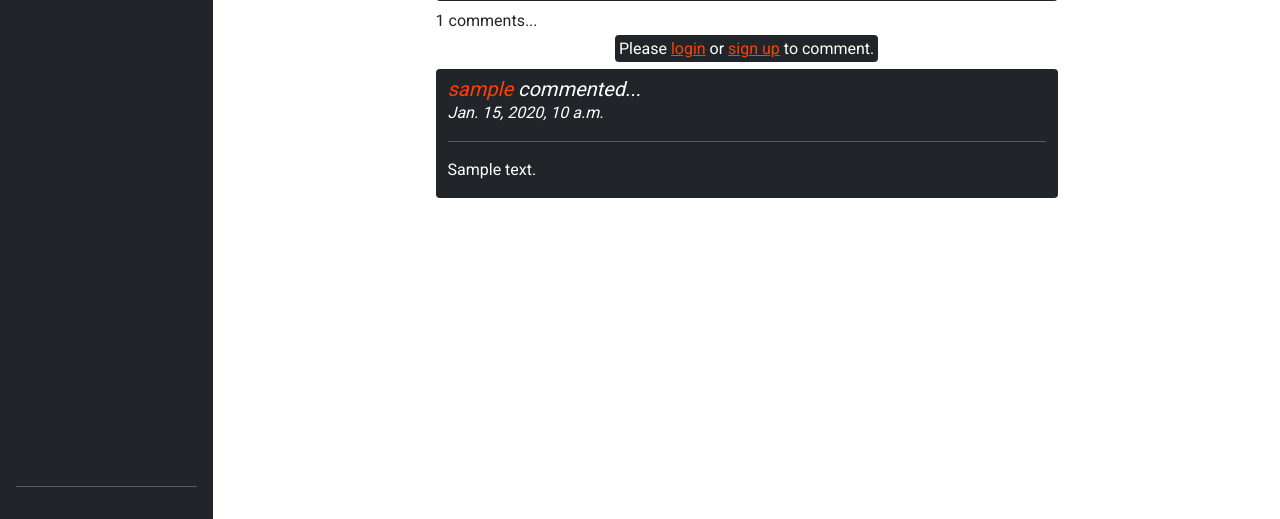
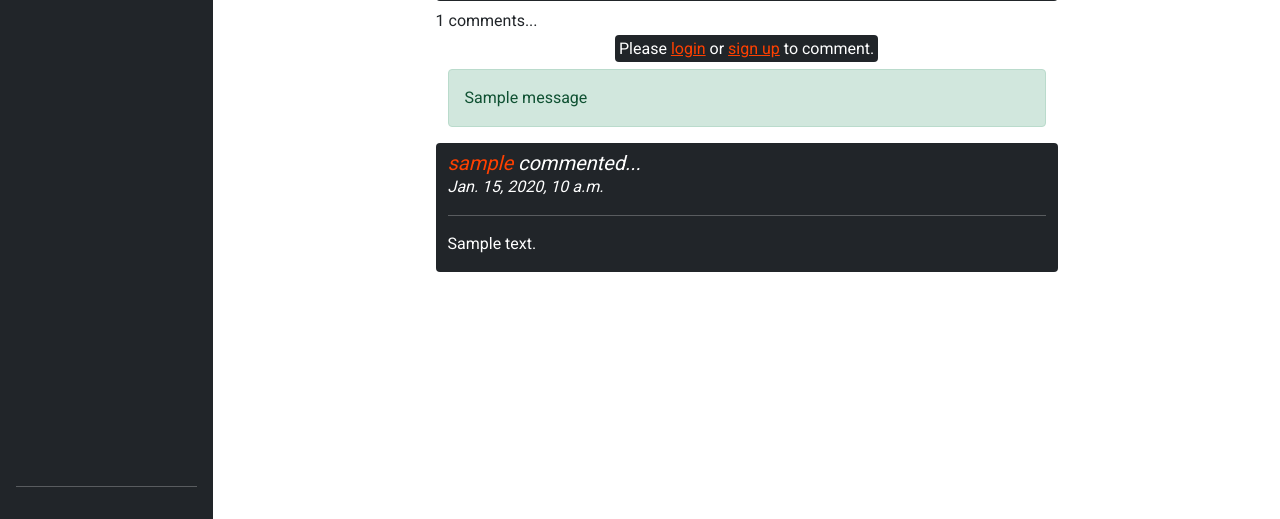
Before and after one commit to Code-Institute-Submissions/social, a Django app: a page that uses templates/post_view.html in a window 1280 px wide. Shown: the part 281-800 px from the top of the page. Run offline with Django 4.2, Linux system fonts and the light colour scheme; tables that the repository leaves empty hold one stand-in row (values such as "Sample post"); one stand-in notice (Sample message) is shown; some libraries are stand-ins or nearby versions.

Commit message:
Render messages on comment add

```diff
--- a/social/views.py
+++ b/social/views.py
@@ -1,3 +1,4 @@
+from email import message
 from django.core.paginator import Paginator
 from django.shortcuts import render, redirect
 from django.utils.decorators import method_decorator
@@ -48,6 +49,7 @@ class Home(View):
                                  'Post added successfully!')
         else:
             post_form = PostForm()
+
             messages.add_message(
                 request, messages.WARNING, 'Something went wrong, please review your post and try again.')
 
@@ -82,8 +84,13 @@ class PostView(View):
             comment = comment_form.save(commit=False)
             comment.post = post
             comment.save()
+
+            messages.add_message(request, messages.SUCCESS, 'Comment added!')
         else:
             comment_form = CommentForm()
+
+            messages.add_message(request, messages.WARNING,
+                                 'Something went wrong, please try again.')
 
         return render(request, 'post_view.html', {
             'post': post,
--- a/templates/post_view.html
+++ b/templates/post_view.html
@@ -109,6 +109,16 @@
 </div>
 {% endif %}
 
+{% if messages %}
+{% for message in messages %}
+<div class="row justify-content-center">
+    <div class="col-11 col-xl-7">
+        <div class="alert alert-{{ message.tags }}">{{ message }}</div>
+    </div>
+</div>
+{% endfor %}
+{% endif %}
+
 <!-- Comment Component -->
 {% for comment in comments %}
 <div class="row justify-content-center mb-2">
```
